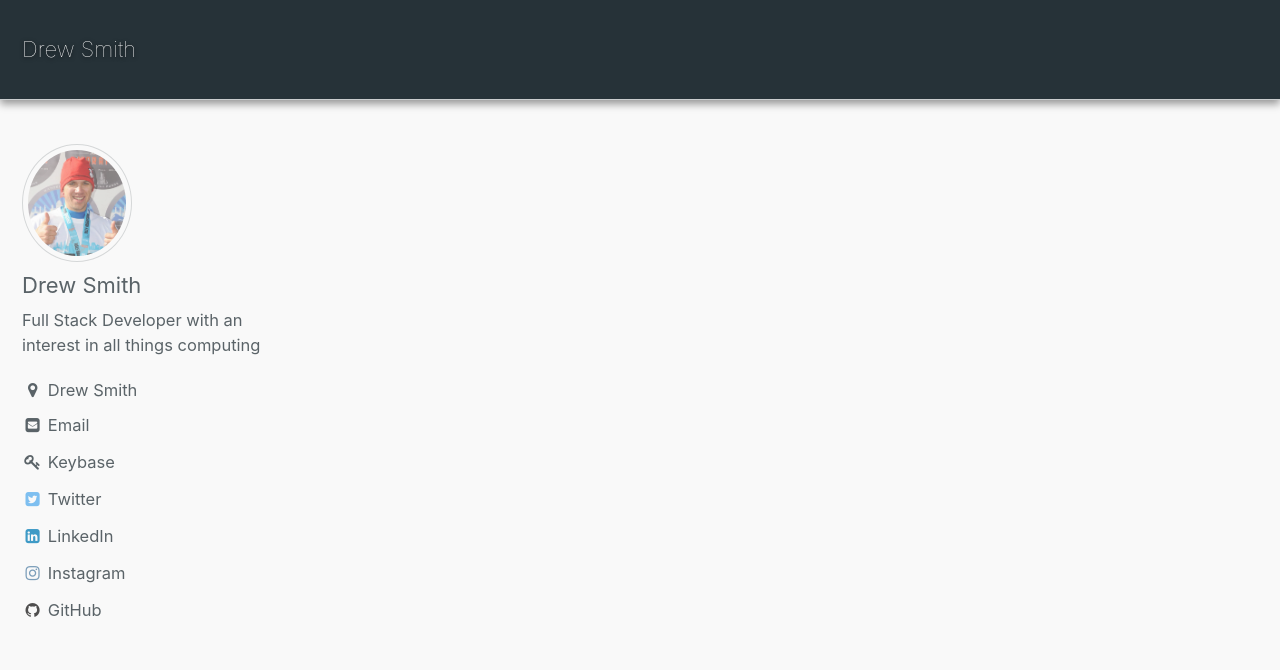
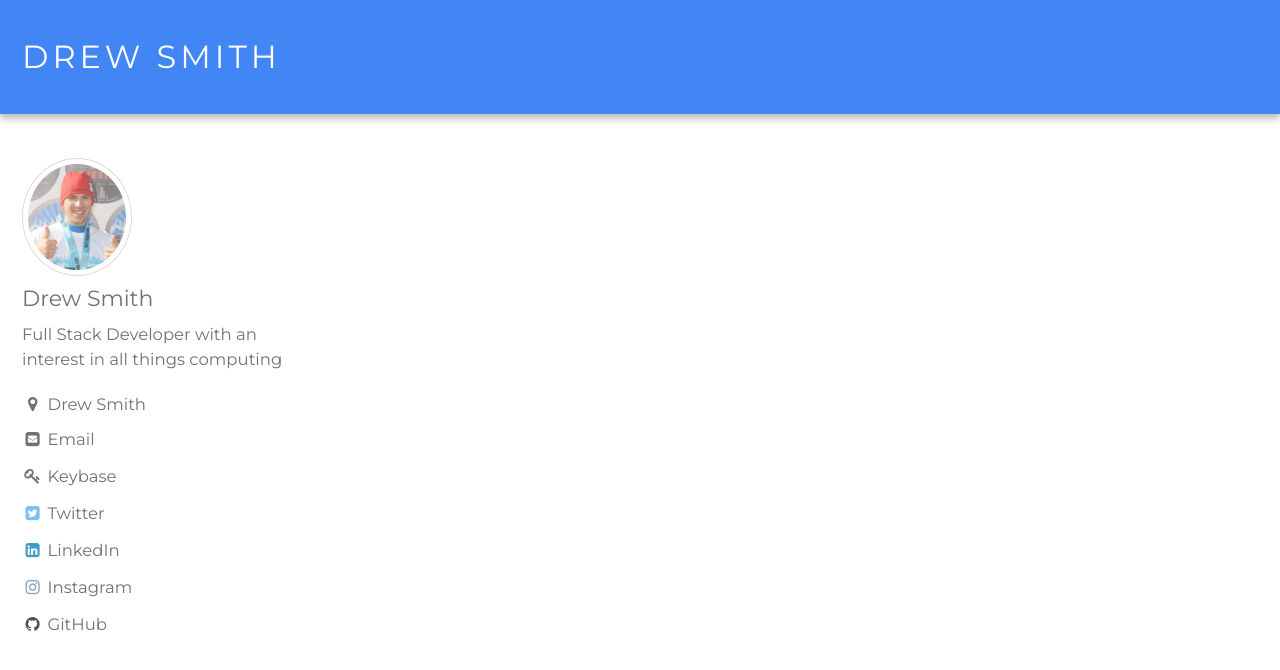
Before and after one commit to drewsmith/drewsmith.github.io, a Jekyll site: the page built from index.html, in a window 1280 px wide and 900 px high. Shown: the top 670 px of the window. Built offline with Jekyll 4.4.1, drawn with Linux system fonts in a browser that asks for light colours; the list of posts is cut into pages by our own code.

Commit message:
custom theme colors

```diff
--- a/_sass/minimal-mistakes/_variables.scss
+++ b/_sass/minimal-mistakes/_variables.scss
@@ -1,6 +1,8 @@
 /* ==========================================================================
    Variables
    ========================================================================== */
+
+@import url('https://fonts.googleapis.com/css?family=Ubuntu|Montserrat');
 
 /*
    Typography
@@ -14,7 +16,10 @@ $indent-var                   : 1.3em !default;
 
 /* system typefaces */
 $serif                        : Georgia, Times, serif !default;
-$sans-serif                   : -apple-system, BlinkMacSystemFont, "Roboto", "Segoe UI", "Helvetica Neue", "Lucida Grande", Arial, sans-serif !default;
+$sans-serif                   : 'Montserrat', sans-serif !default;
+/*
+-apple-system, BlinkMacSystemFont, "Montserrat", "Roboto", "Segoe UI", "Helvetica Neue", "Lucida Grande", Arial, sans-serif !default;
+*/
 $monospace                    : Monaco, Consolas, "Lucida Console", monospace !default;
 
 /* sans serif typefaces */
@@ -27,6 +32,7 @@ $times                        : Times, serif !default;
 $bodoni                       : "Bodoni MT", serif !default;
 $calisto                      : "Calisto MT", serif !default;
 $garamond                     : Garamond, serif !default;
+$montserrat                   : 'Montserrat', sans-serif !default;
 
 $global-font-family           : $sans-serif !default;
 $header-font-family           : $sans-serif !default;
--- a/_sass/minimal-mistakes/skins/_drew.scss
+++ b/_sass/minimal-mistakes/skins/_drew.scss
@@ -3,44 +3,55 @@
    ========================================================================== */
 
 /* Colors */
-$background-color: #f9f9f9 !default;
-$text-color: #263238 !default;
-$muted-text-color: #263238 !default;
-$primary-color: #263238 !default;
-$border-color: mix(#fff, #263238, 75%) !default;
-$footer-background-color: $primary-color !default;
-$link-color: #263238 !default;
+$header-background-color: #4285f4 !default;
+$background-color: #ffffff !default;
+$text-color: #424242 !default;
+$muted-text-color: #424242 !default;
+$primary-color: #424242 !default;
+$border-color: mix(#fff, #424242, 75%) !default;
+$footer-background-color: $header-background-color !default;
+$link-color: #212121 !default;
 $masthead-link-color: $text-color !default;
 $masthead-link-color-hover: $text-color !default;
 $navicon-link-color-hover: mix(#fff, $text-color, 80%) !default;
 
 .page__footer {
   color: #fff !important; // override
+  font-weight: 100 !important;
+  box-shadow: 4px 0 8px rgba(0, 0, 0, .3);
+}
+
+.page__footer a {
+  font-weight: 100 !important;
 }
 
 .page__footer-follow .social-icons .fa {
   color: inherit;
+  font-weight: 100 !important;
 }
 
 .masthead {
-  box-shadow: 0 4px 8px rgba(0, 0, 0, .4);
-  background-color: $primary-color !important;
-  color: #ffffff !important;
+  box-shadow: 0 4px 8px rgba(0, 0, 0, .3);
+  background-color: $header-background-color !important;
+  color: #fff !important;
+  border-bottom: 0px !important;
 }
 
 .greedy-nav {
-  background-color: $primary-color !important;
+  background-color: $header-background-color !important;
   color: #fff !important;
 }
 
 .site-title, .visible-links {
-  color: #ffffff !important;
+  color: #fff !important;
   font-weight: 100 !important;
-  text-shadow: 0 1px 4px #000;
+  font-size: 32px !important;
+  letter-spacing: 4px !important;
+  text-transform: uppercase !important;
 }
 
 .author__name {
-  font-weight: 400;
+  font-weight: 400 !important;
 }
 
 .archive__subtitle {
```
